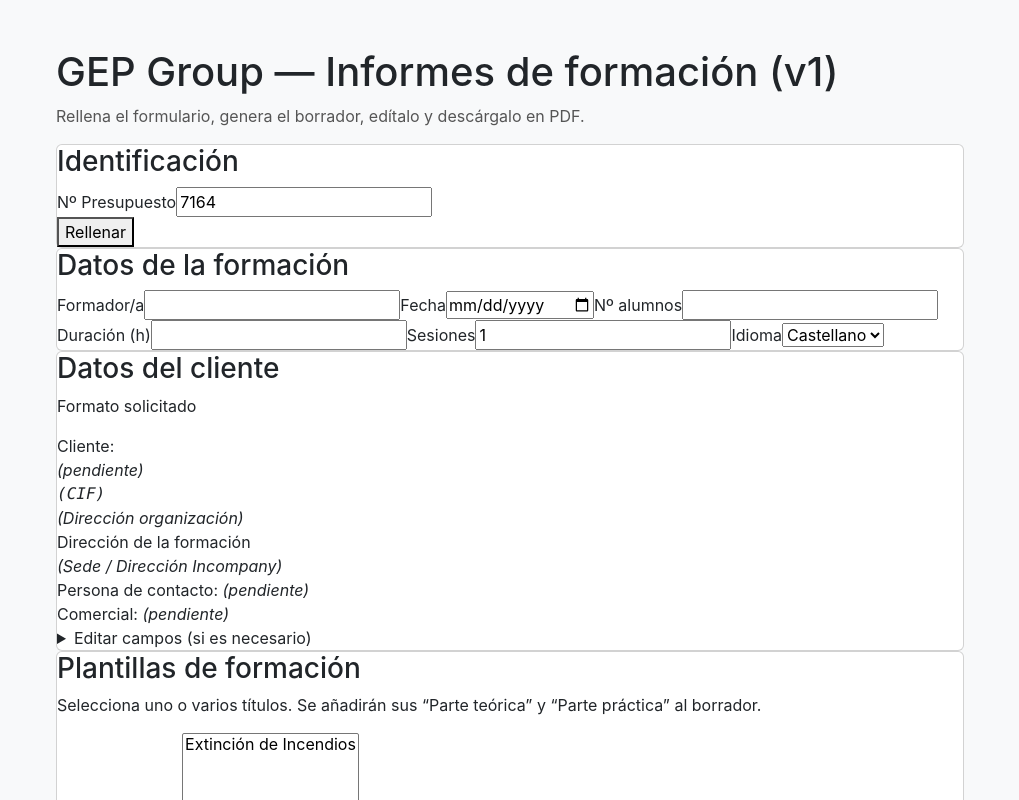
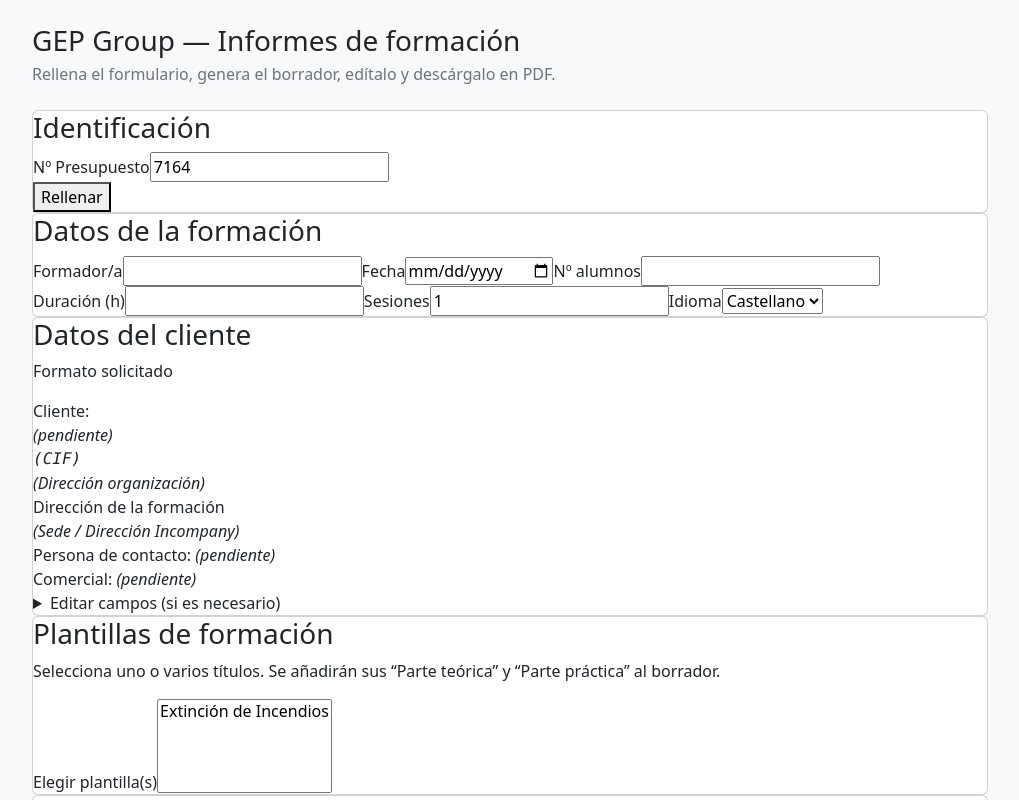
Before and after one commit to JulioGEP/gep-informes-formacion, a React (Vite) app: page / in a window 1280 px wide. Shown: the top 800 px of the page, without its empty margins (130-1149 px from the left). Built offline with nearby package versions, Linux system fonts and the light colour scheme; the HTML template or start-up script is replaced by a standard one.

Commit message:
Update App.jsx

```diff
--- a/src/App.jsx
+++ b/src/App.jsx
@@ -6,17 +6,17 @@
   const [draft, setDraft] = useState(null)
 
   return (
-    <div style={{maxWidth: 980, margin: '0 auto', padding: 24, fontFamily: 'Inter, system-ui, Arial'}}>
-      <h1>GEP Group — Informes de formación (v1)</h1>
-      <p style={{color:'#555'}}>Rellena el formulario, genera el borrador, edítalo y descárgalo en PDF.</p>
+    <div>
+      <header className="mb-4">
+        <h1 className="h3 mb-1">GEP Group — Informes de formación</h1>
+        <p className="text-secondary mb-0">
+          Rellena el formulario, genera el borrador, edítalo y descárgalo en PDF.
+        </p>
+      </header>
 
-      {!draft && (
-        <Formulario onPreview={setDraft} />
-      )}
+      {!draft && <Formulario onPreview={setDraft} />}
 
-      {draft && (
-        <Preview draft={draft} onBack={()=>setDraft(null)} />
-      )}
+      {draft && <Preview draft={draft} onBack={()=>setDraft(null)} />}
     </div>
   )
 }
```
